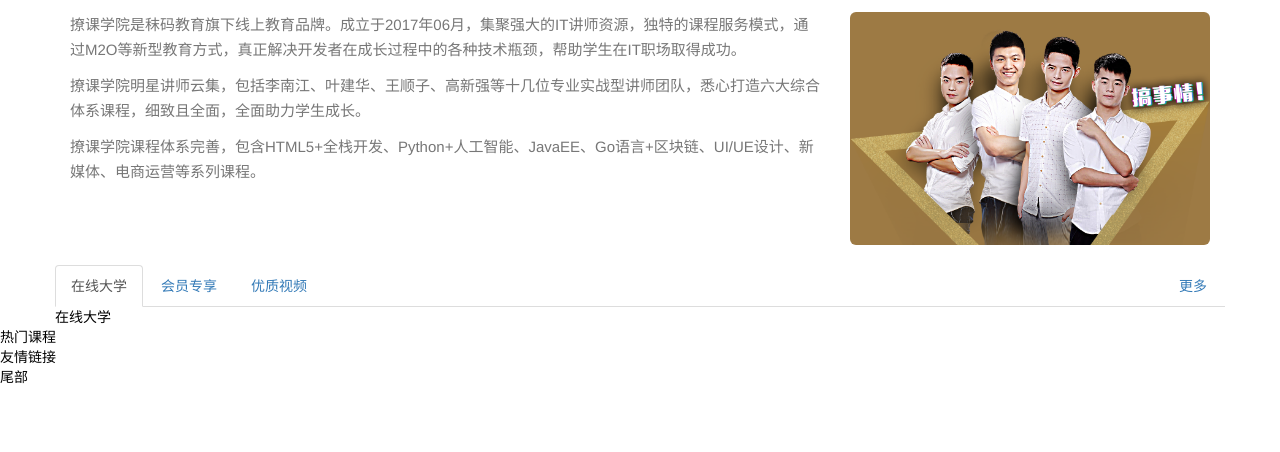
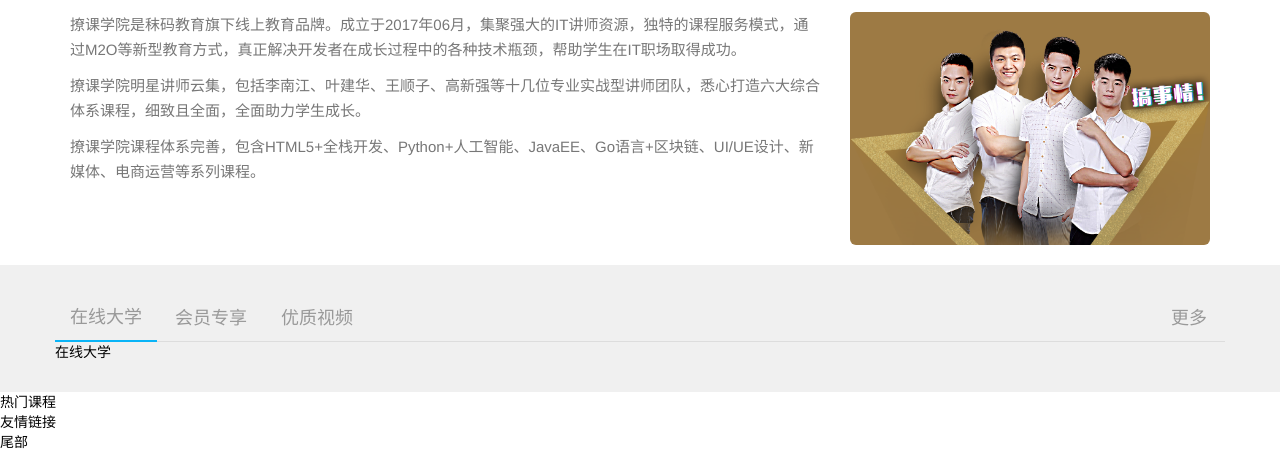
Before and after one commit to Innovgame/itcourse, a plain HTML site: page index.html in a window 1280 px wide. Shown: the part 634-1086 px from the top of the page. Before the commit the page ends 1021 px from the top, so only its background shows below. Drawn offline with Linux system fonts and the light colour scheme.

Commit message:
product种nav的a标签样式

```diff
--- a/css/index.css
+++ b/css/index.css
@@ -167,3 +167,21 @@ body{
     font-size: 15px;
 }
 /********************* 关于我们的样式 ****************************/
+
+/********************* 产品特色的样式 ****************************/
+#lk_product{
+    background-color: #f0f0f0;
+    padding: 30px 0;
+}
+#lk_product .nav{
+    font-size: 18px;
+}
+#lk_product .nav a{
+    color: #999;
+}
+#lk_product .nav li.active a{
+    border:none;
+    border-bottom: 2px solid #0AB4F7;
+    background-color:transparent;
+}
+/********************* /产品特色的样式 ****************************/
```
